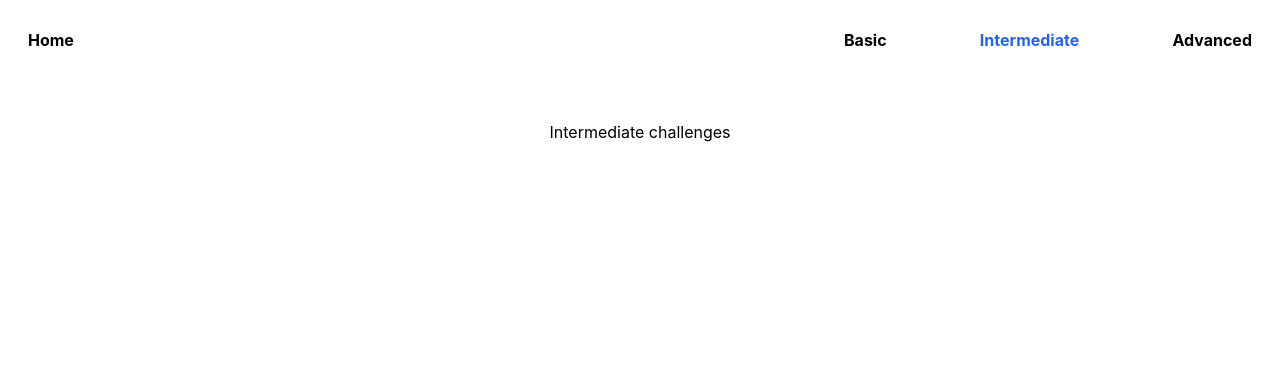
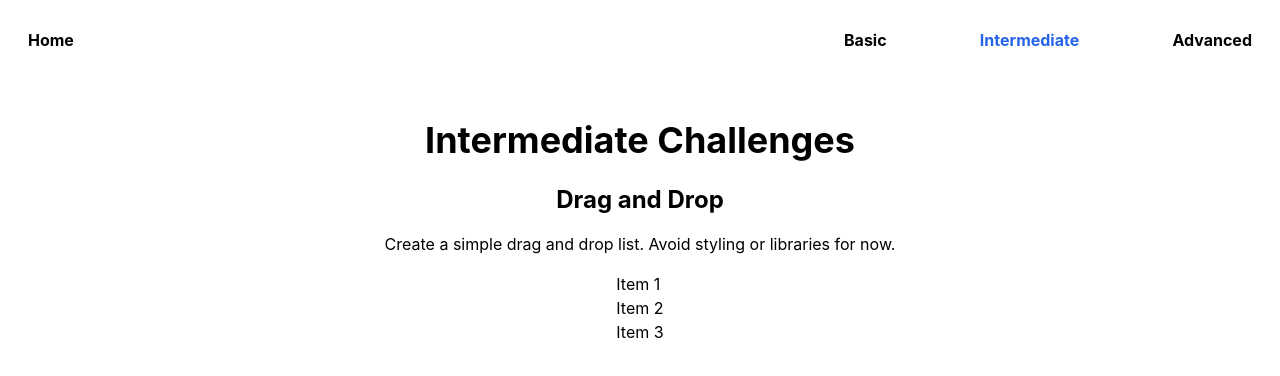
Before and after one commit to a-kennedy-develops/react-ts-challenges, a React (Vite) app: page /intermediate in a window 1280 px wide. Shown: the top 376 px of the page. Built offline with nearby package versions, Linux system fonts and the light colour scheme.

Commit message:
Add simple drag and drop, minor updates

```diff
--- a/index.html
+++ b/index.html
@@ -2,7 +2,7 @@
 <html lang="en">
   <head>
     <meta charset="UTF-8" />
-    <link rel="icon" type="image/svg+xml" href="/vite.svg" />
+    <link rel="icon" type="image/svg+xml" href="/react.svg" />
     <meta name="viewport" content="width=device-width, initial-scale=1.0" />
     <title>React & TypeScript Challenges</title>
   </head>
--- a/src/components/Seperator.tsx
+++ b/src/components/Seperator.tsx
@@ -2,8 +2,7 @@ export function Seperator() {
   return (
     <div className="w-full my-8">
       <hr
-        className="border-t border-gray-400 mx-auto"
-        style={{ width: "90%" }}
+        className="border-t border-gray-400 mx-auto w-11/12"
       />
     </div>
   );
--- a/src/main.tsx
+++ b/src/main.tsx
@@ -3,8 +3,9 @@ import ReactDOM from "react-dom/client";
 import { createBrowserRouter, RouterProvider } from "react-router-dom";
 import "./index.css";
 import Home from "./routes/home/Home.tsx";
-import Basic from "./routes/basic/Basic.tsx";
 import { Layout } from "./components/Layout.tsx";
+import { Basic } from "./routes/basic/Basic.tsx";
+import { Intermediate } from "./routes/intermediate/Intermediate.tsx";
 
 const router = createBrowserRouter([
   {
@@ -20,7 +21,7 @@ const router = createBrowserRouter([
       },
       {
         path: "/intermediate",
-        element: <div>Intermediate challenges</div>,
+        element: <Intermediate />
       },
       {
         path: "/advanced",
--- a/src/routes/basic/Basic.tsx
+++ b/src/routes/basic/Basic.tsx
@@ -3,7 +3,7 @@ import { Seperator } from "../../components/Seperator";
 import GetCatFacts from "./challenges/GetCatFacts";
 import TodoList from "./challenges/TodoList";
 
-const Basic = () => {
+export function Basic () {
   return (
     <>
       <h1 className="text-4xl font-bold mb-6">Basic Challenges</h1>
@@ -23,6 +23,4 @@ const Basic = () => {
       </Challenge>
     </>
   );
-};
-
-export default Basic;
+}
--- /dev/null
+++ b/src/routes/intermediate/Intermediate.tsx
@@ -0,0 +1,16 @@
+import Challenge from "../../components/Challenge";
+import { DragAndDropList } from "./challenges/DragAndDropList";
+
+export function Intermediate() {
+  return (
+    <>
+      <h1 className="text-4xl font-bold mb-6">Intermediate Challenges</h1>
+      <Challenge
+        title="Drag and Drop"
+        description="Create a simple drag and drop list. Avoid styling or libraries for now."
+      >
+        <DragAndDropList />
+      </Challenge>
+    </>
+  );
+}
--- /dev/null
+++ b/src/routes/intermediate/challenges/DragAndDropList.tsx
@@ -0,0 +1,33 @@
+import { DragEvent, useState } from "react";
+
+export function DragAndDropList() {
+    const [items, setItems] = useState(['Item 1', 'Item 2', 'Item 3']);
+    let dragItem: number | undefined = undefined;
+
+    const handleDragStart = (_e: DragEvent<HTMLLIElement>, index: number | undefined) => {
+      dragItem = index;
+    };
+
+    const handleDrop = (_e: DragEvent<HTMLLIElement>, index: number) => {
+      const newItems = [...items];
+      const [removedItem] = newItems.splice(dragItem as number, 1);
+      newItems.splice(index, 0, removedItem);
+      setItems(newItems);
+    };
+
+    return (
+      <ul>
+        {items.map((item, index) => (
+          <li
+            key={item}
+            draggable
+            onDragStart={(e) => handleDragStart(e, index)}
+            onDrop={(e) => handleDrop(e, index)}
+            onDragOver={(e) => e.preventDefault()}
+          >
+            {item}
+          </li>
+        ))}
+      </ul>
+    );
+  }
```
Also changed, not shown: public/react.svg (added).
